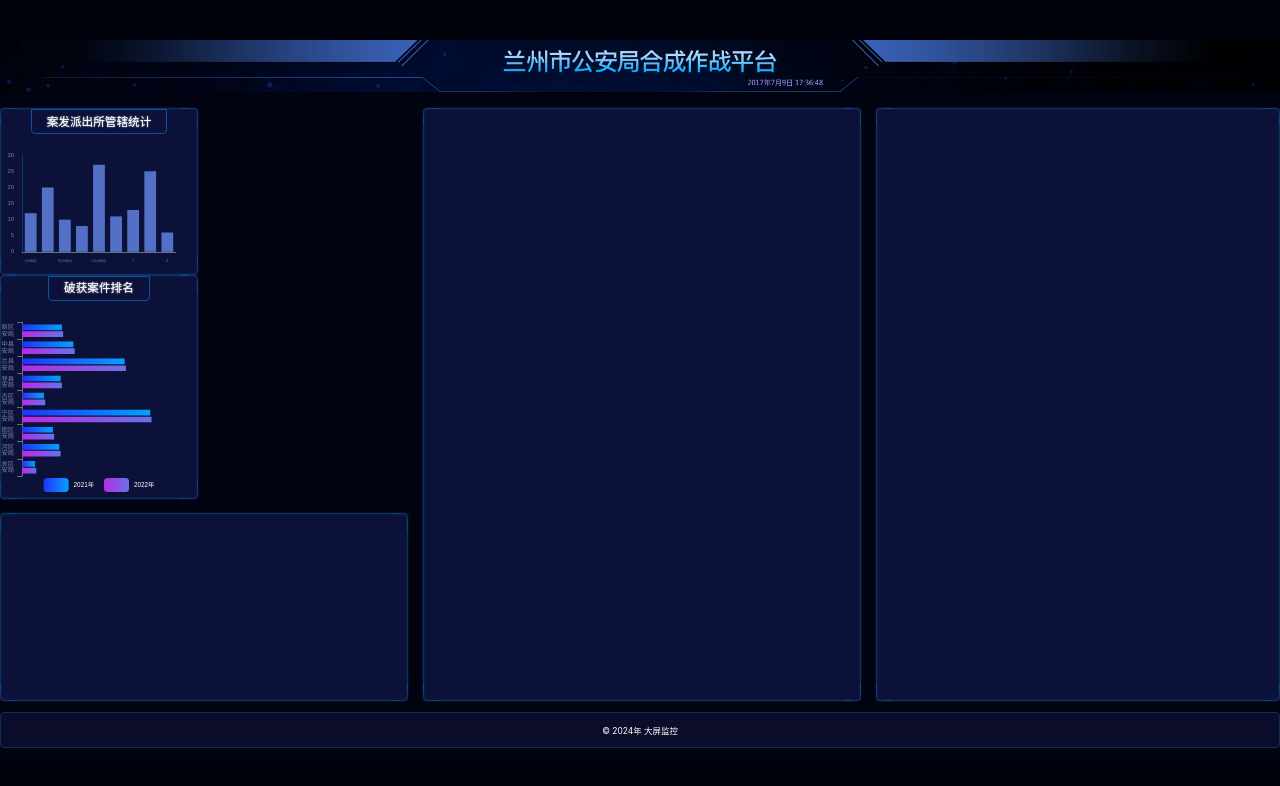
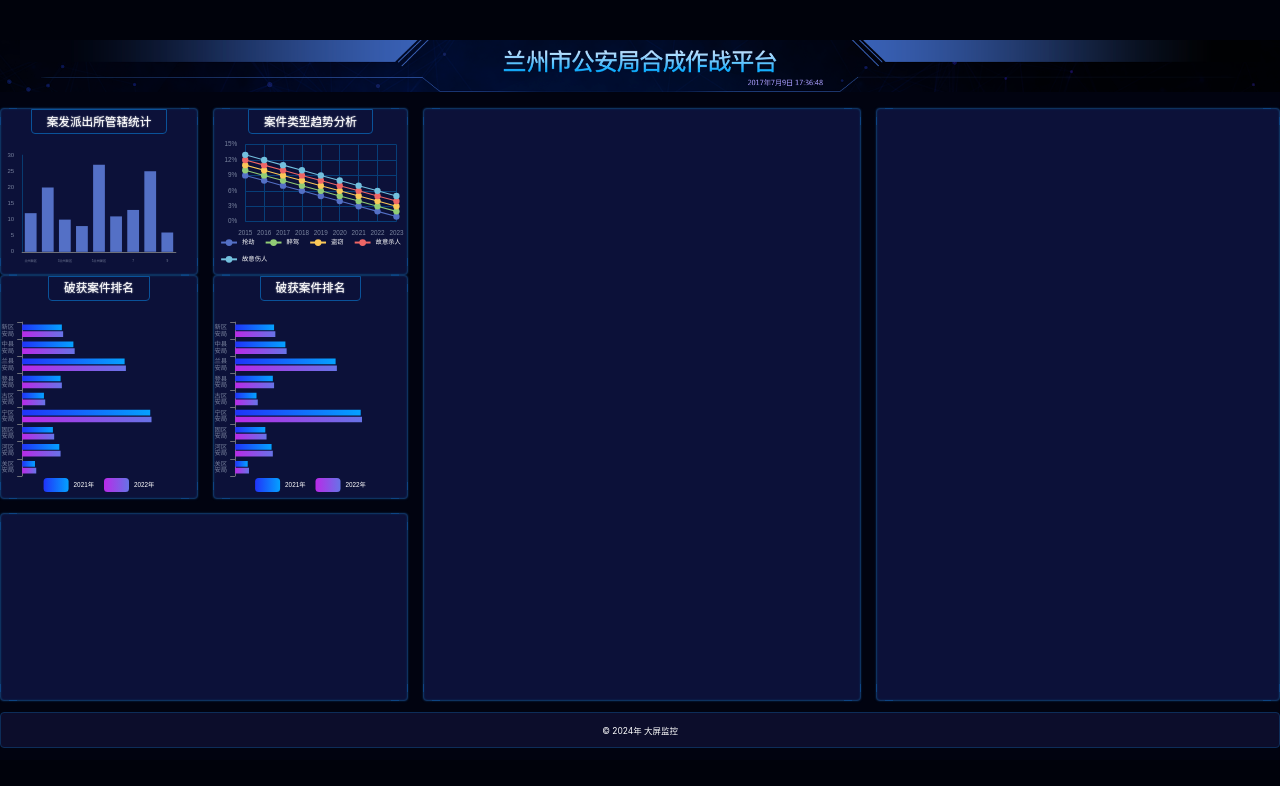
Before and after one commit to wszzj/large-screen, a React (Vite) app: page / in a window 1280 px wide. Shown: the top 786 px of the page. Built offline with nearby package versions, Linux system fonts and the light colour scheme.

Commit message:
创建Chart3

```diff
--- /dev/null
+++ b/src/components/Chart3.tsx
@@ -0,0 +1,94 @@
+import { useEffect, useRef } from "react";
+import * as echarts from "echarts";
+import { px } from "../shared/px";
+import { createEchartsOptions } from "../shared/create-echarts-options";
+
+export const Chart3 = () => {
+  const divRef = useRef(null);
+  useEffect(() => {
+    const myChart = echarts.init(divRef.current);
+    myChart.setOption(
+      createEchartsOptions({
+        legend: {
+          bottom: px(10),
+          textStyle: { color: "white" },
+          itemWidth: px(30),
+          itemHeight: px(16),
+        },
+
+        grid: {
+          left: px(20),
+          top: px(20),
+          right: px(20),
+          bottom: px(70),
+          containLabel: true,
+        },
+        xAxis: {
+          type: "category",
+          boundaryGap: false,
+          data: [2015, 2016, 2017, 2018, 2019, 2020, 2021, 2022, 2023],
+          splitLine: { show: true, lineStyle: { color: "#073E78" } },
+          axisTick: { show: false },
+          axisLine: { show: false },
+        },
+        yAxis: {
+          type: "value",
+          splitLine: { lineStyle: { color: "#073E78" } },
+          axisLabel: {
+            formatter(value: number) {
+              return (value * 100).toString() + "%";
+            },
+          },
+        },
+        series: [
+          {
+            name: "抢劫",
+            type: "line",
+            data: [
+              0.01, 0.02, 0.03, 0.04, 0.05, 0.06, 0.07, 0.08, 0.09,
+            ].reverse(),
+          },
+          {
+            name: "醉驾",
+            type: "line",
+            data: [
+              0.02, 0.03, 0.04, 0.05, 0.06, 0.07, 0.08, 0.09, 0.1,
+            ].reverse(),
+          },
+          {
+            name: "盗窃",
+            type: "line",
+            data: [
+              0.03, 0.04, 0.05, 0.06, 0.07, 0.08, 0.09, 0.1, 0.11,
+            ].reverse(),
+          },
+          {
+            name: "故意杀人",
+            type: "line",
+            data: [
+              0.04, 0.05, 0.06, 0.07, 0.08, 0.09, 0.1, 0.11, 0.12,
+            ].reverse(),
+          },
+          {
+            name: "故意伤人",
+            type: "line",
+            data: [
+              0.05, 0.06, 0.07, 0.08, 0.09, 0.1, 0.11, 0.12, 0.13,
+            ].reverse(),
+          },
+        ].map((obj) => ({
+          ...obj,
+          symbol: "circle",
+          symbolSize: px(12),
+          lineStyle: { width: px(2) },
+        })),
+      })
+    );
+  }, []);
+  return (
+    <div className="trend bordered">
+      <h2>案件类型趋势分析</h2>
+      <div ref={divRef} className="chart" />
+    </div>
+  );
+};
--- /dev/null
+++ b/src/components/Chart4.tsx
@@ -0,0 +1,105 @@
+import { useEffect, useRef } from "react";
+import * as echarts from "echarts";
+import { px } from "../shared/px";
+import { createEchartsOptions } from "../shared/create-echarts-options";
+
+export const Chart4 = () => {
+  const divRef = useRef(null);
+  useEffect(() => {
+    const myChart = echarts.init(divRef.current);
+    myChart.setOption(
+      createEchartsOptions({
+        legend: {
+          data: ["2021年", "2022年"],
+          bottom: 0,
+          textStyle: {
+            color: "white",
+          },
+        },
+        tooltip: {
+          trigger: "axis",
+          axisPointer: {
+            type: "shadow",
+          },
+        },
+        grid: {
+          left: px(40),
+          top: px(40),
+          right: px(40),
+          bottom: px(40),
+        },
+        xAxis: {
+          type: "value",
+          boundaryGap: [0, 0.01],
+          splitLine: { show: false },
+          axisLabel: { show: false },
+        },
+        yAxis: {
+          type: "category",
+          data: [
+            "城关区公安局",
+            "七里河区公安局",
+            "西固区公安局",
+            "安宁区公安局",
+            "红古区公安局",
+            "永登县公安局",
+            "皋兰县公安局",
+            "榆中县公安局",
+            "新区公安局",
+          ],
+          axisLabel: {
+            formatter(value: string) {
+              return value.replace("公安局", "\n公安局");
+            },
+          },
+        },
+        series: [
+          {
+            name: "2021年",
+            type: "bar",
+            data: [10, 29, 24, 100, 17, 30, 80, 40, 31],
+            itemStyle: {
+              normal: {
+                color: new echarts.graphic.LinearGradient(0, 0, 1, 0, [
+                  {
+                    offset: 0,
+                    color: "#2034f9",
+                  },
+                  {
+                    offset: 1,
+                    color: "#04a1ff",
+                  },
+                ]),
+              },
+            },
+          },
+          {
+            name: "2022年",
+            type: "bar",
+            data: [11, 30, 25, 101, 18, 31, 81, 41, 32],
+            itemStyle: {
+              normal: {
+                color: new echarts.graphic.LinearGradient(0, 0, 1, 0, [
+                  {
+                    offset: 0,
+                    color: "#b92ae8",
+                  },
+                  {
+                    offset: 1,
+                    color: "#6773e7",
+                  },
+                ]),
+              },
+            },
+          },
+        ],
+      })
+    );
+  }, []);
+  return (
+    <div className="ranking bordered">
+      <h2>破获案件排名</h2>
+      <div ref={divRef} className="chart" />
+    </div>
+  );
+};
--- a/src/pages/home.scss
+++ b/src/pages/home.scss
@@ -94,7 +94,8 @@
         }
 
         .statistics,
-        .ranking {
+        .ranking,
+        .trend {
             height: px(315);
             display: flex;
             flex-direction: column;
--- a/src/pages/home.tsx
+++ b/src/pages/home.tsx
@@ -2,6 +2,8 @@ import "./home.scss";
 import headerBg from "../images/header.png";
 import { Chart1 } from "../components/Chart1";
 import { Chart2 } from "../components/Chart2";
+import { Chart3 } from "../components/Chart3";
+import { Chart4 } from "../components/Chart4";
 
 export const Home = () => {
   const year = new Date().getFullYear();
@@ -14,7 +16,10 @@ export const Home = () => {
             <Chart1 />
             <Chart2 />
           </section>
-          <section className="section2"></section>
+          <section className="section2">
+            <Chart3 />
+            <Chart4 />
+          </section>
           <section className="bordered section3"></section>
           <section className="bordered section4"></section>
           <section className="bordered section5"></section>
```
